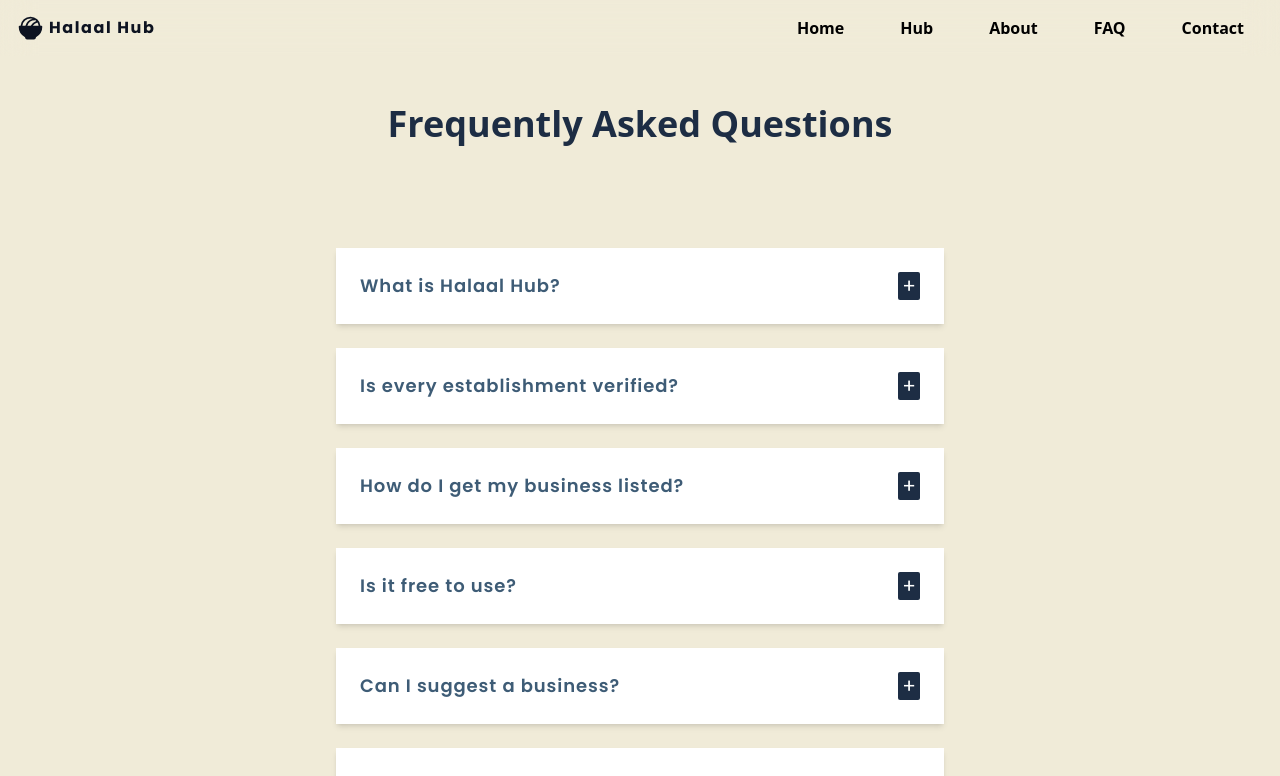
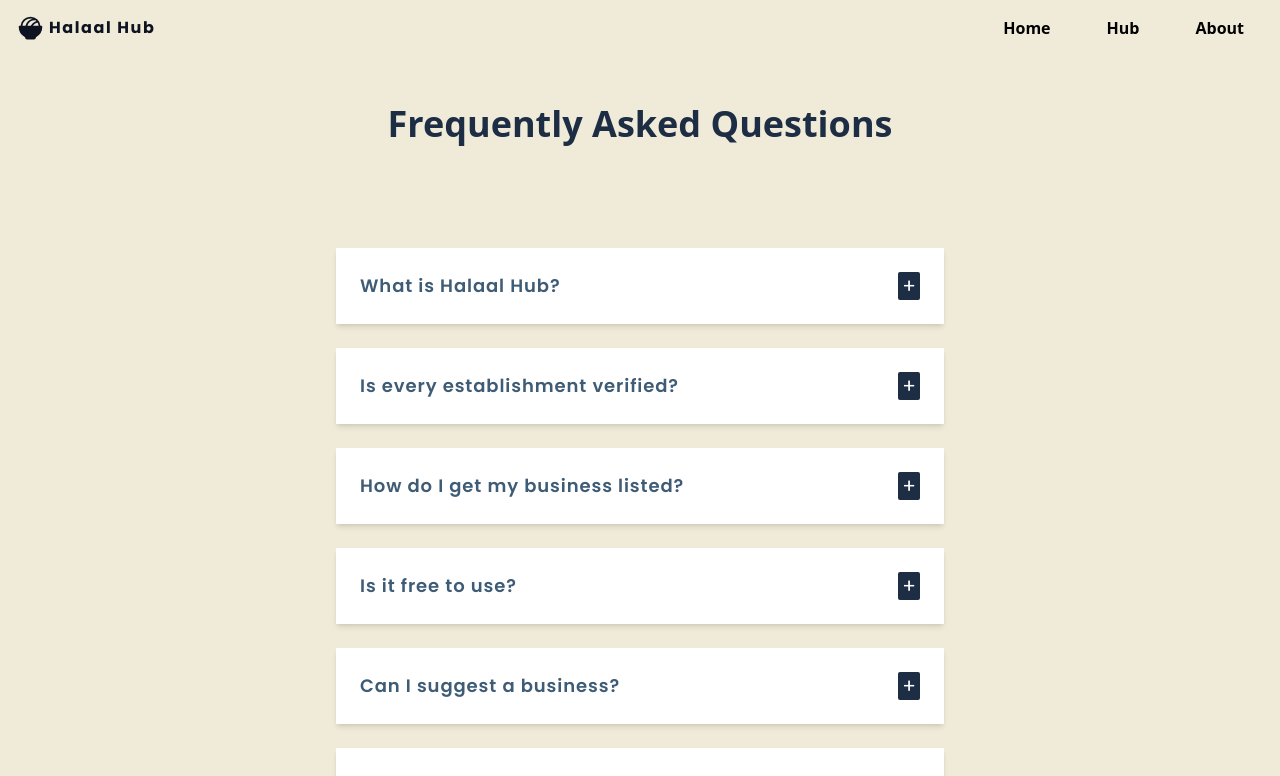
Before and after one commit to Junaidadams/halaal-hub, a React (Vite) app: page /faq in a window 1280 px wide. Shown: the top 776 px of the page. Built offline with nearby package versions, Linux system fonts and the light colour scheme.

Commit message:
Changes to navigation structure

```diff
--- a/constants.js
+++ b/constants.js
@@ -34,7 +34,8 @@ export const websiteInformation = [
   },
 ];
 
-export const navigationLinks = [
+export const navigationLinks = {
+  main: [
     {
       key: 1,
       name: "home",
@@ -50,6 +51,8 @@ export const navigationLinks = [
       name: "about",
       link: "/about",
     },
+  ],
+  extra: [
     {
       key: 5,
       name: "FAQ",
@@ -60,9 +63,9 @@ export const navigationLinks = [
       name: "contact",
       link: "/contact",
     },
-];
-
-export const signedInLinks = [];
+  ],
+  signedInLinks: [],
+};
 
 export const getStartedOptions = [
   {
--- a/src/components/Footer.jsx
+++ b/src/components/Footer.jsx
@@ -1,8 +1,8 @@
 import { navigationLinks, websiteInformation } from "../../constants";
 import Logo from "./Logo";
 
-// Destructure the first item from websiteInformation
 const { socials } = websiteInformation[0];
+const fullNavLinks = navigationLinks.main.concat(navigationLinks.extra);
 
 const Footer = () => {
   return (
@@ -11,7 +11,7 @@ const Footer = () => {
         <Logo color="white" className="mx" margin="mx-auto" />
         <div className="flex space-x-4">
           <ul className="">
-            {navigationLinks.map((link) => (
+            {fullNavLinks.map((link) => (
               <li key={link.key}>
                 <a href={link.link}>{link.name}</a>
               </li>
--- a/src/components/ListingTile.jsx
+++ b/src/components/ListingTile.jsx
@@ -11,7 +11,7 @@ import { useContext } from "react";
 const ListingTile = ({ listing }) => {
   const { currentUser } = useContext(AuthContext);
   return (
-    <div className="bg-white shadow-md mb-4 md:mx-2">
+    <div className="bg-white shadow-md mb-4 md:mx-2 hover:shadow-lg">
       <Link to={`/listing/${listing.id}`}>
         <div className="relative">
           <img
--- a/src/components/Navbar.jsx
+++ b/src/components/Navbar.jsx
@@ -28,15 +28,17 @@ const variants = {
 const Navbar = () => {
   const [isOpen, setIsOpen] = useState(false);
 
+  const mainNavLinks = navigationLinks.main;
+
   return (
-    <div className="z-20 flex justify-between items-center min-w-screen sticky top-0 min-h-[56px] px-2 md:px-4 backdrop-blur-lg">
+    <div className="z-20 flex justify-between items-center min-w-screen sticky top-0 min-h-[56px] px-2 md:px-4 bg-eggshell backdrop-blur-lg">
       {/* Navigation Links */}
       <div className="md:hidden ">
         <Toggle isOpen={isOpen} onClick={() => setIsOpen(!isOpen)} />
       </div>
       <Logo />
       <ul className="space-x-8 capitalize hidden md:flex flex-row p-2 ml-auto  rounded-full">
-        {navigationLinks.map((link) => (
+        {mainNavLinks.map((link) => (
           <li key={link.key} className="">
             <a
               href={link.link}
@@ -138,7 +140,7 @@ const Navbar = () => {
             <div className="md:hidden ">
               <Toggle isOpen={isOpen} onClick={() => setIsOpen(!isOpen)} />
             </div>
-            {navigationLinks.map((link) => (
+            {mainNavLinks.map((link) => (
               <a
                 key={link.key}
                 href={link.link}
```
Lines whose indentation alone changed are shown as unchanged.
